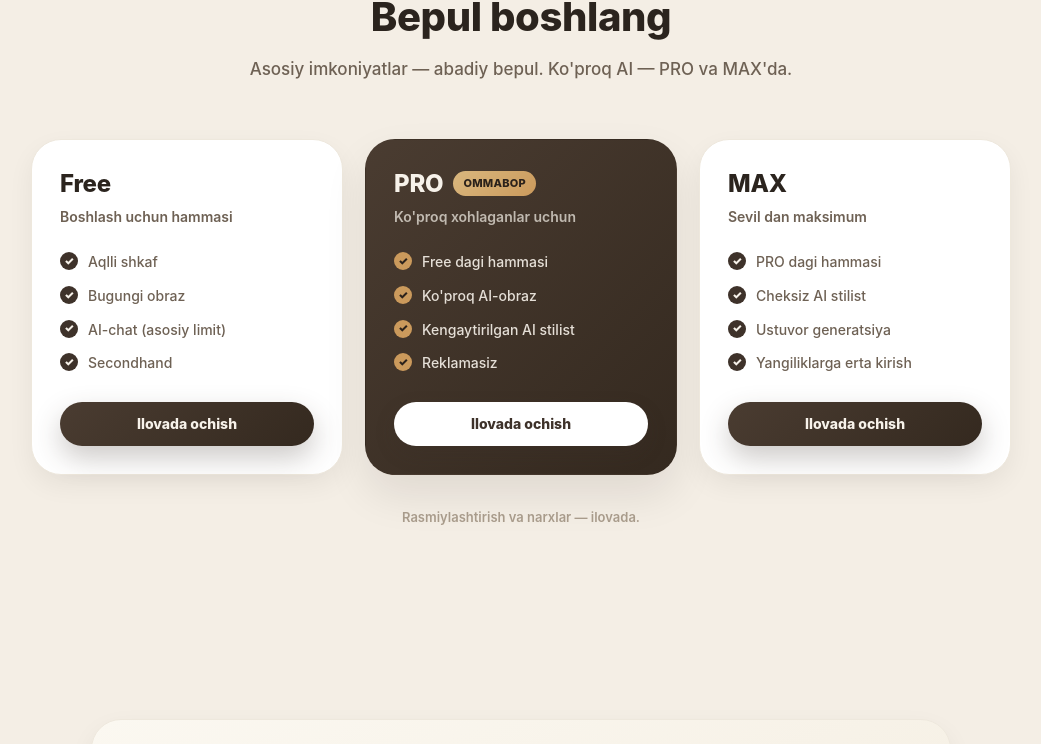
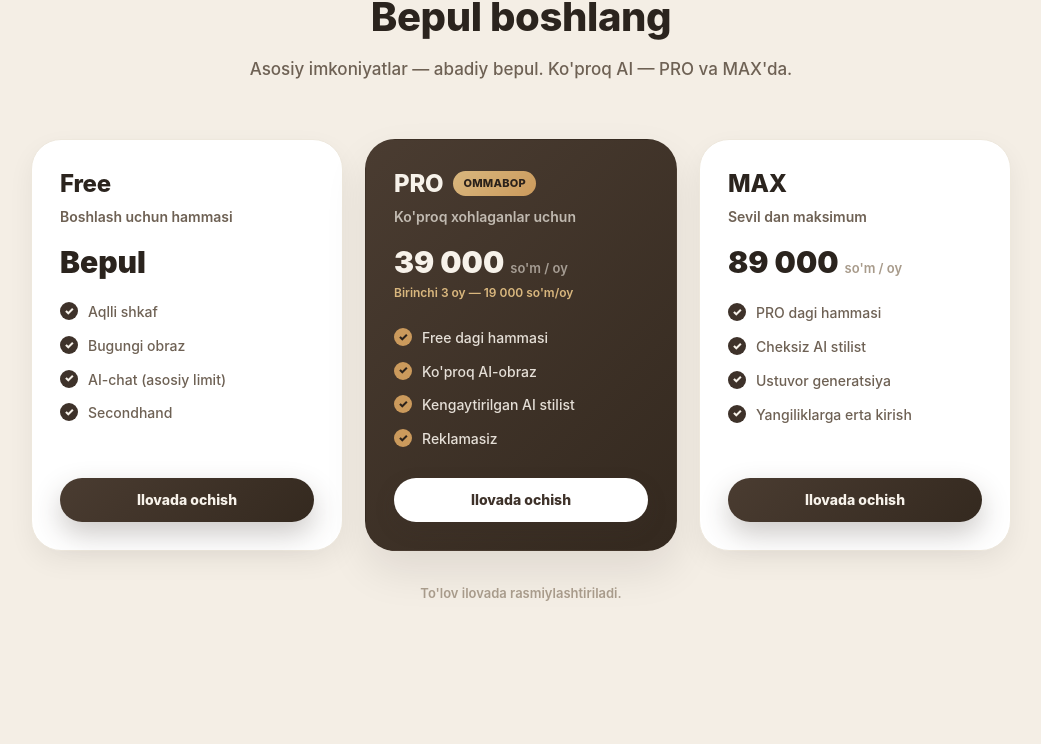
Before and after one commit to tedy-style-app/tedy-style-web, a React (Vite) app: page / in a window 1280 px wide. Shown: the part 3854-4598 px from the top of the page, without its empty margins (119-1160 px from the left). Built offline with nearby package versions, Linux system fonts and the light colour scheme; no server answers.

Commit message:
Add pricing details to plans in i18n and Pricing components: include price, price unit, and price notes for Free, PRO, and MAX plans in English, Russian, and Uzbek translations.

```diff
--- a/src/components/Pricing.tsx
+++ b/src/components/Pricing.tsx
@@ -47,6 +47,22 @@ function PlanCard({ plan, cta }: { plan: Plan; cta: string }) {
         {plan.tagline}
       </p>
 
+      <div className="mt-5 flex items-baseline gap-1.5">
+        <span className={`text-[30px] font-black leading-none ${hi ? 'text-onEspresso' : 'text-ink'}`}>
+          {plan.price}
+        </span>
+        {plan.priceUnit && (
+          <span className={`text-[13px] font-semibold ${hi ? 'text-onEspresso/55' : 'text-ink-3'}`}>
+            {plan.priceUnit}
+          </span>
+        )}
+      </div>
+      {plan.priceNote && (
+        <p className={`mt-1.5 text-[12px] font-semibold ${hi ? 'text-gold-soft' : 'text-ink-3'}`}>
+          {plan.priceNote}
+        </p>
+      )}
+
       <ul className="mt-6 flex flex-1 flex-col gap-3">
         {plan.features.map((f) => (
           <li key={f} className="flex items-start gap-2.5">
--- a/src/i18n.tsx
+++ b/src/i18n.tsx
@@ -23,6 +23,9 @@ export interface Step {
 export interface Plan {
   name: string
   tagline: string
+  price: string
+  priceUnit?: string
+  priceNote?: string
   features: string[]
   highlight?: boolean
   badge?: string
@@ -181,17 +184,21 @@ const ru: Translation = {
     eyebrow: 'ТАРИФЫ',
     title: 'Начни бесплатно',
     lead: 'Базовые возможности — навсегда бесплатны. Больше AI — на PRO и MAX.',
-    note: 'Оформление и цены — в приложении.',
+    note: 'Оплата оформляется в приложении.',
     cta: 'Открыть в приложении',
     plans: [
       {
         name: 'Free',
         tagline: 'Всё, чтобы начать',
+        price: 'Бесплатно',
         features: ['Умный гардероб', 'Образ на сегодня', 'AI-чат с базовым лимитом', 'Secondhand'],
       },
       {
         name: 'PRO',
         tagline: 'Для тех, кто хочет больше',
+        price: '39 000',
+        priceUnit: 'сум / мес',
+        priceNote: 'Первые 3 месяца — 19 000 сум/мес',
         highlight: true,
         badge: 'Популярный',
         features: ['Всё из Free', 'Больше AI-образов', 'Расширенный AI-стилист', 'Без рекламы'],
@@ -199,6 +206,8 @@ const ru: Translation = {
       {
         name: 'MAX',
         tagline: 'Максимум от Sevil',
+        price: '89 000',
+        priceUnit: 'сум / мес',
         features: ['Всё из PRO', 'Безлимитный AI-стилист', 'Приоритетная генерация', 'Ранний доступ к новому'],
       },
     ],
@@ -326,17 +335,21 @@ const uz: Translation = {
     eyebrow: 'TARIFLAR',
     title: 'Bepul boshlang',
     lead: "Asosiy imkoniyatlar — abadiy bepul. Ko'proq AI — PRO va MAX'da.",
-    note: 'Rasmiylashtirish va narxlar — ilovada.',
+    note: "To'lov ilovada rasmiylashtiriladi.",
     cta: 'Ilovada ochish',
     plans: [
       {
         name: 'Free',
         tagline: 'Boshlash uchun hammasi',
+        price: 'Bepul',
         features: ['Aqlli shkaf', 'Bugungi obraz', 'AI-chat (asosiy limit)', 'Secondhand'],
       },
       {
         name: 'PRO',
         tagline: "Ko'proq xohlaganlar uchun",
+        price: '39 000',
+        priceUnit: "so'm / oy",
+        priceNote: "Birinchi 3 oy — 19 000 so'm/oy",
         highlight: true,
         badge: 'Ommabop',
         features: ['Free dagi hammasi', "Ko'proq AI-obraz", 'Kengaytirilgan AI stilist', 'Reklamasiz'],
@@ -344,6 +357,8 @@ const uz: Translation = {
       {
         name: 'MAX',
         tagline: 'Sevil dan maksimum',
+        price: '89 000',
+        priceUnit: "so'm / oy",
         features: ['PRO dagi hammasi', 'Cheksiz AI stilist', 'Ustuvor generatsiya', 'Yangiliklarga erta kirish'],
       },
     ],
@@ -471,17 +486,21 @@ const en: Translation = {
     eyebrow: 'PRICING',
     title: 'Start for free',
     lead: 'The essentials are free forever. More AI comes with PRO and MAX.',
-    note: 'Pricing and checkout are in the app.',
+    note: 'Checkout happens in the app.',
     cta: 'Open in the app',
     plans: [
       {
         name: 'Free',
         tagline: 'Everything to get started',
+        price: 'Free',
         features: ['Smart wardrobe', 'Look of the day', 'AI chat with a basic limit', 'Secondhand'],
       },
       {
         name: 'PRO',
         tagline: 'For those who want more',
+        price: '39,000',
+        priceUnit: 'UZS / mo',
+        priceNote: 'First 3 months — 19,000 UZS/mo',
         highlight: true,
         badge: 'Popular',
         features: ['Everything in Free', 'More AI looks', 'Extended AI stylist', 'No ads'],
@@ -489,6 +508,8 @@ const en: Translation = {
       {
         name: 'MAX',
         tagline: 'The most of Sevil',
+        price: '89,000',
+        priceUnit: 'UZS / mo',
         features: ['Everything in PRO', 'Unlimited AI stylist', 'Priority generation', 'Early access to new features'],
       },
     ],
```
